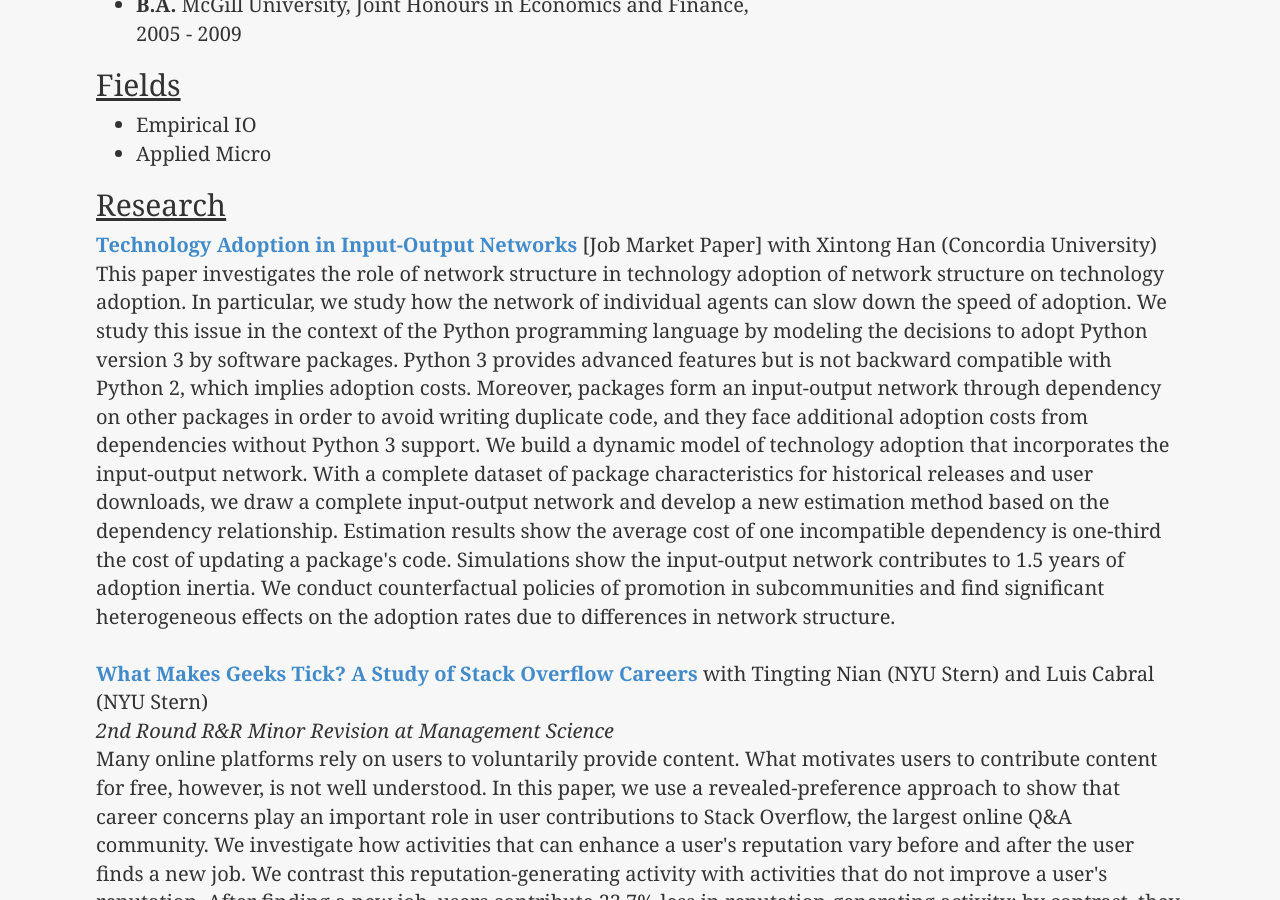
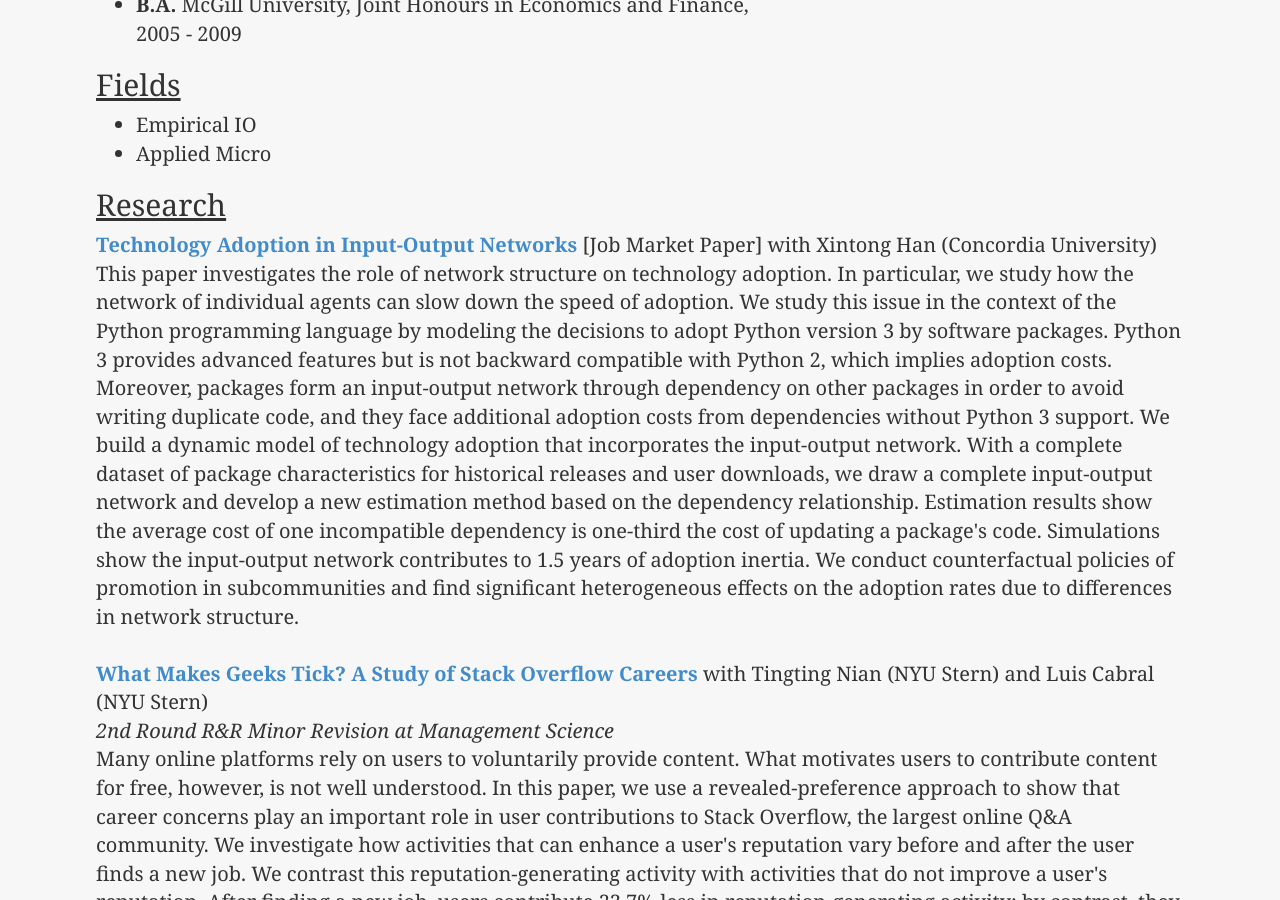
Before and after one commit to x-u/x-u.github.io, a Jekyll site: the page built from index.html, in a window 1280 px wide and 900 px high, scrolled down 771 px. Built offline with Jekyll 4.4.1, drawn with Linux system fonts in a browser that asks for light colours; the list of posts is cut into pages by our own code.

Commit message:
Initial commit

```diff
--- a/index.html
+++ b/index.html
@@ -48,7 +48,7 @@
 
 <A HREF="http://x-u.github.io/Xu_JMP.pdf"><B>Technology Adoption in Input-Output Networks</B></A> [Job Market Paper]
 with Xintong Han (Concordia University)<br>
-This paper investigates the role of network structure in technology adoption of network structure on technology adoption. In particular, we study how the network of individual agents can slow down the speed of adoption. We study this issue in the context of the Python programming language by modeling the decisions to adopt Python version 3 by software packages. Python 3 provides advanced features but is not backward compatible with Python 2, which implies adoption costs. Moreover, packages form an input-output network through dependency on other packages in order to avoid writing duplicate code, and they face additional adoption costs from dependencies without Python 3 support. We build a dynamic model of technology adoption that incorporates the input-output network. With a complete dataset of package characteristics for historical releases and user downloads, we draw a complete input-output network and develop a new estimation method based on the dependency relationship. Estimation results show the average cost of one incompatible dependency is one-third the cost of updating a package's code. Simulations show the input-output network contributes to 1.5 years of adoption inertia. We conduct counterfactual policies of promotion in subcommunities and find significant heterogeneous effects on the adoption rates due to differences in network structure.
+This paper investigates the role of network structure on technology adoption. In particular, we study how the network of individual agents can slow down the speed of adoption. We study this issue in the context of the Python programming language by modeling the decisions to adopt Python version 3 by software packages. Python 3 provides advanced features but is not backward compatible with Python 2, which implies adoption costs. Moreover, packages form an input-output network through dependency on other packages in order to avoid writing duplicate code, and they face additional adoption costs from dependencies without Python 3 support. We build a dynamic model of technology adoption that incorporates the input-output network. With a complete dataset of package characteristics for historical releases and user downloads, we draw a complete input-output network and develop a new estimation method based on the dependency relationship. Estimation results show the average cost of one incompatible dependency is one-third the cost of updating a package's code. Simulations show the input-output network contributes to 1.5 years of adoption inertia. We conduct counterfactual policies of promotion in subcommunities and find significant heterogeneous effects on the adoption rates due to differences in network structure.
 
 <br><br>
 <A HREF="http://x-u.github.io/Xu_JMP_Stack_Overflow.pdf"><B>What Makes Geeks Tick? A Study of Stack Overflow Careers </B></A>with Tingting Nian (NYU Stern) and Luis Cabral (NYU Stern)<br><i>2nd Round R&R Minor Revision at Management Science</i><br>
```
Also changed, not shown: 1 other file.
